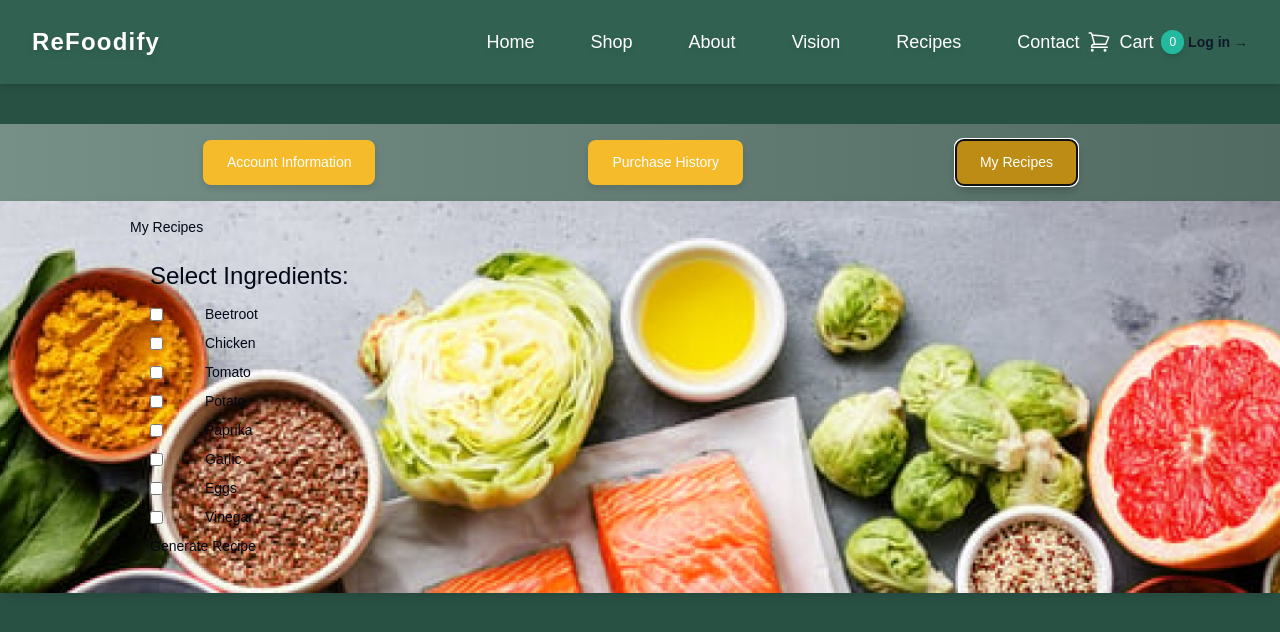
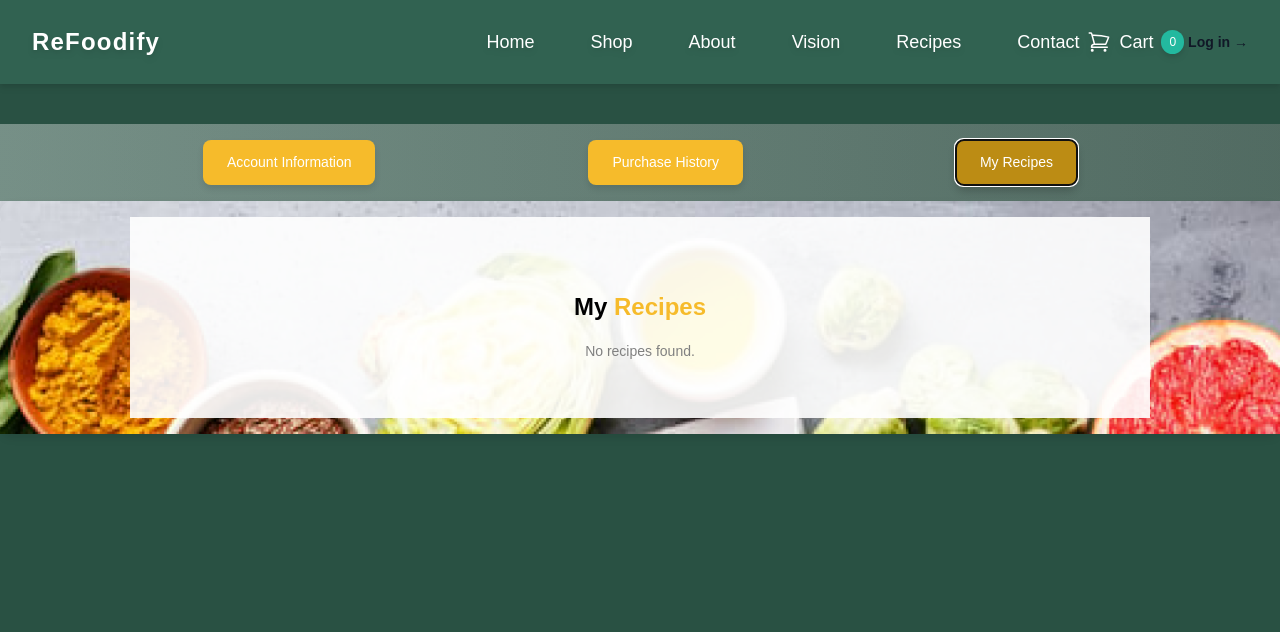
Before and after one commit to travisv12/Group-6-Project, a React (Vite) app in the folder ReFoodify-main/: page /my-account in a window 1280 px wide. Both pictures are taken after a click on the tab "My Recipes". Shown: the top 632 px of the page. Built offline with nearby package versions, Linux system fonts and the light colour scheme.

Commit message:
added updatedRecipes

```diff
--- a/ReFoodify-main/src/components/MyAccounts/MyRecipes.jsx
+++ b/ReFoodify-main/src/components/MyAccounts/MyRecipes.jsx
@@ -1,21 +1,98 @@
-import RecipeGenerator from './RecipeGenerator';
+import { useEffect, useState } from "react";
+import { useNavigate } from "react-router-dom";
+import poached_eggs from "@/assets/poached_eggs.png"; // Fallback image
+
+import "./myRecipes.style.css";
 
 const MyRecipes = () => {
-  const ingredientList = [
-    'Beetroot',
-    'Chicken',
-    'Tomato',
-    'Potato',
-    'Paprika',
-    'Garlic',
-    'Eggs',
-    'Vinegar',
-  ];
+  const [recipes, setRecipes] = useState([]);
+  const navigate = useNavigate();
+
+  // Load recipes from localStorage on component mount
+  useEffect(() => {
+    try {
+      const storedRecipes = JSON.parse(localStorage.getItem("recipes")) || [];
+      setRecipes(storedRecipes);
+    } catch (error) {
+      console.error("Failed to load recipes:", error);
+      setRecipes([]);
+    }
+  }, []);
+
+  // Handle edit button click, navigate to update page with recipe ID in the URL
+  const handleEdit = (id) => {
+    navigate(`/recipes/update/${id}`);
+  };
+
+
+  const handleDelete = (id) => {
+
+    const recipeToDelete = recipes.find((recipe) => recipe.id === id);
+
+    if (recipeToDelete) {
+
+      console.log(`Deleted recipe: "${recipeToDelete.recipeName}"`);
+
+      const updatedRecipes = recipes.filter((recipe) => recipe.id !== id);
+
+
+      setRecipes(updatedRecipes);
+      localStorage.setItem("recipes", JSON.stringify(updatedRecipes));
+    } else {
+      console.log(`Recipe with ID: ${id} not found.`);
+    }
+  };
 
   return (
-    <div className="my-recipes-container">
-      <h1 className="my-recipes-title">My Recipes</h1>
-      <RecipeGenerator initialIngredients={ingredientList} />
+    <div className="recipes-container-unique">
+      <div className="recipes-wrapper-unique p-4 md:p-10">
+        <h1 className="recipes-title-unique">
+          My <span className="title-highlight-unique">Recipes</span>
+        </h1>
+
+        {recipes.length === 0 ? (
+          <p className="recipes-no-data-unique">No recipes found.</p>
+        ) : (
+          <div className="recipe-list-unique">
+            {recipes.map((recipe) => (
+              <div
+                key={recipe.id}
+                className="recipe-card-unique recipe-card-horizontal-unique"
+              >
+                <img
+                  src={recipe.image || poached_eggs}
+                  alt={recipe.recipeName || "Recipe image"}
+                  className="recipe-image-unique recipe-image-large-unique"
+                  onError={(e) => {
+                    e.target.onerror = null;
+                    e.target.src = poached_eggs;
+                  }}
+                />
+                <div className="recipe-details-unique recipe-details-left-unique">
+                  <div className="recipe-name-unique">{recipe.recipeName}</div>
+                  <div className="recipe-date-unique">
+                    {recipe.createdAt || "Unknown Date"}
+                  </div>
+                  <div className="recipe-buttons-unique">
+                    <button
+                      className="button-edit-unique"
+                      onClick={() => handleEdit(recipe.id)}
+                    >
+                      Edit Recipe
+                    </button>
+                    <button
+                      className="button-delete-unique"
+                      onClick={() => handleDelete(recipe.id)}
+                    >
+                      Delete Recipe
+                    </button>
+                  </div>
+                </div>
+              </div>
+            ))}
+          </div>
+        )}
+      </div>
     </div>
   );
 };
--- a/ReFoodify-main/src/components/MyAccounts/RecipeGenerator.jsx
+++ b/ReFoodify-main/src/components/MyAccounts/RecipeGenerator.jsx
@@ -2,8 +2,7 @@ import { useState } from 'react';
 import PropTypes from 'prop-types';
 import './recipeGenerator.style.css';
 
-const RecipeGenerator = ({ initialIngredients = [] }) => {
-  // Initialize state with provided ingredients
+const RecipeGenerator = ({ initialIngredients = [], onRecipeGenerate }) => {
   const [ingredients, setIngredients] = useState(
     initialIngredients.map(ingredient => ({ name: ingredient, amount: '', selected: false }))
   );
@@ -30,8 +29,9 @@ const RecipeGenerator = ({ initialIngredients = [] }) => {
 
   const handleGenerateRecipe = () => {
     const selectedIngredients = ingredients.filter(ingredient => ingredient.selected);
-    console.log('Selected Ingredients:', selectedIngredients);
-    // Logic to generate recipe based on selectedIngredients
+    if (onRecipeGenerate) {
+      onRecipeGenerate(selectedIngredients);
+    }
   };
 
   return (
@@ -64,6 +64,7 @@ const RecipeGenerator = ({ initialIngredients = [] }) => {
 
 RecipeGenerator.propTypes = {
   initialIngredients: PropTypes.arrayOf(PropTypes.string),
+  onRecipeGenerate: PropTypes.func,
 };
 
 export default RecipeGenerator;
```
